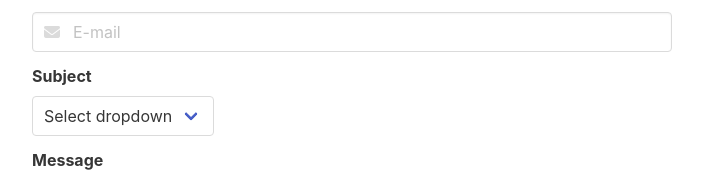
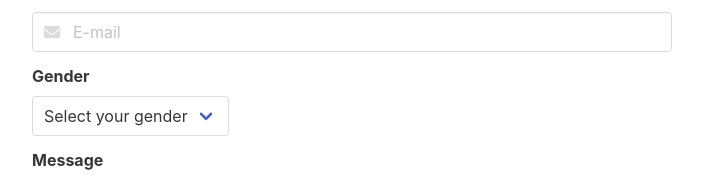
Before and after one commit to TheAwesomeStorm/vue-form-validation, a Vue app: page / in a window 1280 px wide. Shown: the part 252-430 px from the top of the page, without its empty margins (288-991 px from the left). Built offline with nearby package versions, Linux system fonts and the light colour scheme.

Commit message:
Added BaseSelect component. Bind of label for and input name with v-bind at BaseInput.

```diff
--- a/src/components/BaseForm.vue
+++ b/src/components/BaseForm.vue
@@ -41,18 +41,13 @@
       <i class="fas fa-envelope"></i>
     </span>
   </BaseInput>
-
-  <div class="field">
-    <label class="label">Subject</label>
-    <div class="control">
-      <div class="select">
-        <select>
-          <option>Select dropdown</option>
-          <option>With options</option>
-        </select>
-      </div>
-    </div>
-  </div>
+  <BaseSelect
+    :options="['Male', 'Female', 'Non-binary']"
+    label="Gender"
+    v-model="userData.gender"
+    placeholder="Select your gender"
+    :errors="v$.userData.gender.$errors"
+  />
 
   <div class="field">
     <label class="label">Message</label>
@@ -96,18 +91,14 @@
 <script lang="ts">
   import BaseInput from './BaseInput.vue';
   import useVuelidate from '@vuelidate/core';
-  import {
-    required,
-    email,
-    minLength,
-    minValue,
-    helpers,
-  } from '@vuelidate/validators';
+  import { required, minLength } from '../utils/i18n-validators';
+  import { email, minValue } from '@vuelidate/validators';
   import { defineComponent } from 'vue';
+  import BaseSelect from './BaseSelect.vue';
 
   export default defineComponent({
     name: 'BaseForm',
-    components: { BaseInput },
+    components: { BaseSelect, BaseInput },
     setup() {
       return {
         v$: useVuelidate({ $autoDirty: true, $lazy: true }),
@@ -119,6 +110,7 @@
           name: '',
           age: 0,
           email: '',
+          gender: '',
         },
       };
     },
@@ -126,14 +118,12 @@
       return {
         userData: {
           name: {
-            required: helpers.withMessage('Campo obrigatório', required),
-            minLength: helpers.withMessage(
-              'Este campo deve conter no mínimo 3 caracteres',
-              minLength(3)
-            ),
+            required,
+            minLength: minLength(3),
           },
           age: { required, minValue: minValue(18) },
           email: { required, email },
+          gender: { required },
         },
       };
     },
--- a/src/components/BaseInput.vue
+++ b/src/components/BaseInput.vue
@@ -1,11 +1,11 @@
 <template>
   <div class="field">
-    <label for="base-input" class="label">{{ label }}</label>
+    <label :for="label" class="label">{{ label }}</label>
     <div class="control" :class="iconsPlacement">
       <input
+        :name="label"
         class="input"
         :class="hasErrors"
-        name="base-input"
         v-bind="$attrs"
         :placeholder="label"
         :value="$attrs.modelValue"
--- /dev/null
+++ b/src/components/BaseSelect.vue
@@ -0,0 +1,52 @@
+<template>
+  <div class="field">
+    <label :for="label" class="label">{{ label }}</label>
+    <div class="control">
+      <div class="select">
+        <select
+          :id="label"
+          :value="$attrs.modelValue"
+          @change="$emit('update:modelValue', $event.target.value)"
+        >
+          <option value="">
+            {{ placeholder || 'Please select an option' }}
+          </option>
+          <option v-for="(option, index) in options" :key="label + index">
+            {{ option }}
+          </option>
+        </select>
+      </div>
+    </div>
+    <p class="help is-danger" v-for="(error, index) in errors" :key="index">
+      {{ error.$message }}
+    </p>
+  </div>
+</template>
+
+<script>
+  import { defineComponent } from 'vue';
+
+  export default defineComponent({
+    name: 'BaseSelect',
+    props: {
+      label: {
+        type: String,
+        default: '',
+      },
+      options: {
+        type: Array,
+        default: () => [],
+      },
+      placeholder: {
+        type: String,
+        default: '',
+      },
+      errors: {
+        type: Array,
+        default: () => [],
+      },
+    },
+  });
+</script>
+
+<style scoped></style>
```
